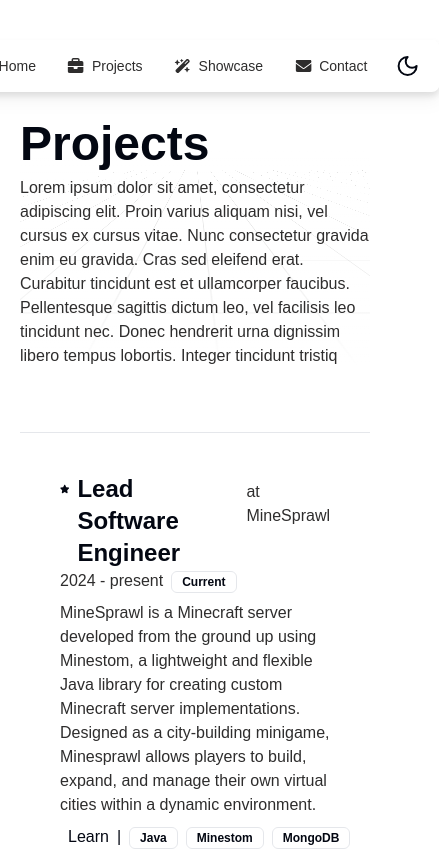
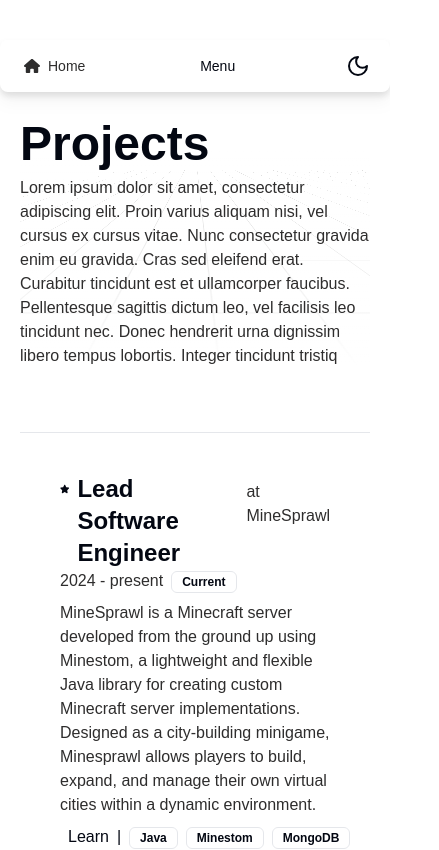
Before and after one commit to CDX-1/portfolio, a Next.js app: page /projects in a window 390 px wide. Shown: the top 850 px of the page, 439 px wide, since content can reach past the window. Built offline with nearby package versions, Linux system fonts and the light colour scheme.

Commit message:
Improved navbar's responsiveness

```diff
--- a/src/components/navbar.tsx
+++ b/src/components/navbar.tsx
@@ -1,8 +1,8 @@
 "use client";
 
-import Link from "next/link"
-import { Button } from "./ui/button"
-import { FaBriefcase, FaEnvelope, FaHouse, FaWandMagicSparkles } from "react-icons/fa6"
+import Link from "next/link";
+import { Button } from "./ui/button";
+import { FaBriefcase, FaEnvelope, FaHouse, FaWandMagicSparkles } from "react-icons/fa6";
 import { useEffect, useState } from "react";
 import { useTheme } from "next-themes";
 import { Moon, Sun } from "lucide-react";
@@ -10,19 +10,31 @@ import { Moon, Sun } from "lucide-react";
 export function Navbar() {
     const { theme, setTheme } = useTheme();
     const [, setColor] = useState("#ffffff");
+    const [isMenuOpen, setIsMenuOpen] = useState(false); // State for toggling the menu on mobile
 
     useEffect(() => {
         setColor(theme === "dark" ? "#ffffff" : "#000000");
     }, [theme]);
 
     return (
-        <nav className="absolute top-10 left-1/2 transform -translate-x-1/2 bg-background bg-opacity-50 w-auto rounded-lg p-2 flex items-center justify-center drop-shadow-lg">
+        <nav className="absolute top-10 left-1/2 transform -translate-x-1/2 bg-background bg-opacity-50 w-full md:w-auto rounded-lg p-2 flex items-center justify-between drop-shadow-lg">
+            {/* Logo or Home button */}
             <Link href="/">
                 <Button variant="link" className="text-silent hover:text-gray-600 hover:dark:text-white">
                     <FaHouse />
                     Home
                 </Button>
             </Link>
+
+            {/* Hamburger Menu Icon (visible on small screens) */}
+            <div className="md:hidden">
+                <Button variant="ghost" onClick={() => setIsMenuOpen(!isMenuOpen)}>
+                    {isMenuOpen ? "Close" : "Menu"} {/* You can use an icon like Hamburger here */}
+                </Button>
+            </div>
+
+            {/* Links - hidden on small screens, displayed on medium and larger screens */}
+            <div className={`flex-1 md:flex justify-center items-center space-x-4 ${isMenuOpen ? "block" : "hidden"} md:block`}>
                 <Link href="/projects">
                     <Button variant="link" className="text-silent hover:text-gray-600 hover:dark:text-white">
                         <FaBriefcase />
@@ -41,9 +53,16 @@ export function Navbar() {
                         Contact
                     </Button>
                 </Link>
-            <Button variant="ghost" onClick={() => { if (theme == "dark") { setTheme("light") } else { setTheme("dark") } }}>
-                {theme == "light" ? <Sun className="size-full scale-150 group group-hover:scale-[1.5] duration-300" /> : <Moon className="size-full scale-150 group group-hover:scale-[1.5] duration-300" />}
+            </div>
+
+            {/* Theme Toggle Button */}
+            <Button variant="ghost" onClick={() => { setTheme(theme === "dark" ? "light" : "dark") }}>
+                {theme === "light" ? (
+                    <Sun className="size-full scale-150 group group-hover:scale-[1.5] duration-300" />
+                ) : (
+                    <Moon className="size-full scale-150 group group-hover:scale-[1.5] duration-300" />
+                )}
             </Button>
         </nav>
-    )
+    );
 }
```
Lines whose indentation alone changed are shown as unchanged.
